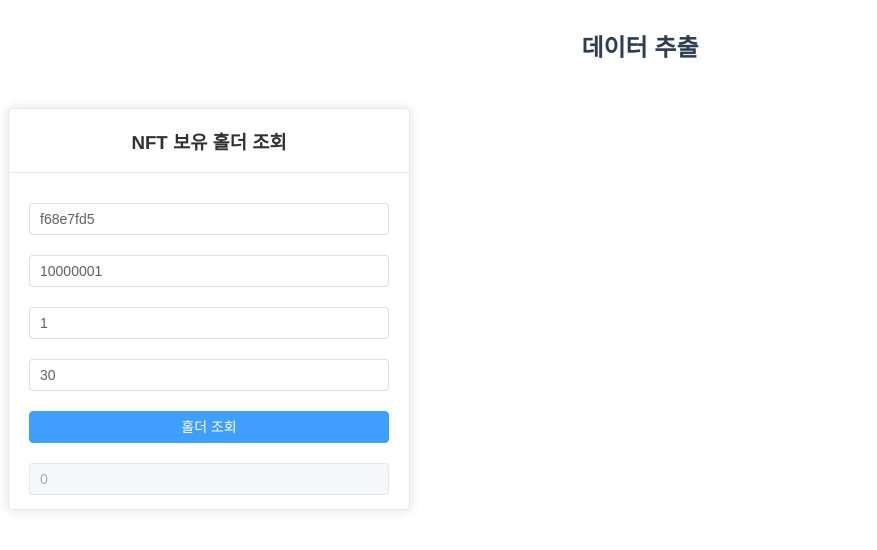
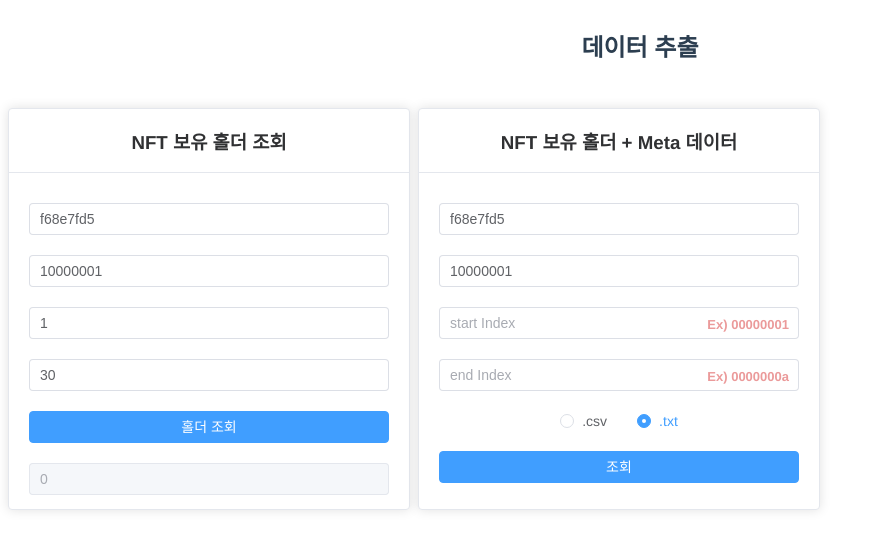
Before and after one commit to wangsungtaek/Cinema, a Vue app: page /exportData in a window 1280 px wide. Shown: the top 550 px of the page, without its empty margins (0-877 px from the left). Built offline with nearby package versions, Linux system fonts and the light colour scheme; no server answers.

Commit message:
Update exportData

```diff
--- a/src/common/js/LBD.js
+++ b/src/common/js/LBD.js
@@ -2,7 +2,7 @@ import api from './myGlobal';
 import axios from "axios";
 import SignatureGenerator from "./lbd/signature";
 import { generateRandomString } from './lbd/randomStr.js';
-import { walletAddress, apiKey, apiSecret } from './lbd/header.js';
+import { walletAddress, walletSecret, apiKey, apiSecret } from './lbd/header.js';
 
 class LBD {
 
@@ -21,7 +21,20 @@ class LBD {
     const headers = this.getHeader(nonce, timestamp, signature);
 
     return await api(path, 'GET', headers);
-  };
+  }
+
+  /*******************************************************************************
+   * FUNCTION 명 : getTxHash()
+   * FUNCTION 기능설명 : Tx Hash 조회
+  *******************************************************************************/
+  async getTxHash(txHash) {
+    const path = `/v2/transactions/${txHash}`;
+
+    const { timestamp, nonce, signature } = await this.getSignature('GET', path);
+    const headers = this.getHeader(nonce, timestamp, signature);
+
+    return await api(path, 'GET', headers);
+  }
 
   /*******************************************************************************
    * FUNCTION 명 : getTransaction()
@@ -151,13 +164,13 @@ class LBD {
    * FUNCTION 명 : getNonFungibleByTokenType()
    * FUNCTION 기능설명 : tokenType으로 NonFungible 조회
   *******************************************************************************/
-   async getNonFungibleByTokenType(contractId, tokenType) {
+   async getNonFungibleByTokenType(contractId, tokenType, query_param) {
     const path = `/v1/item-tokens/${contractId}/non-fungibles/${tokenType}`;
 
-    const { timestamp, nonce, signature } = await this.getSignature('GET', path);
+    const { timestamp, nonce, signature } = await this.getSignature('GET', path, query_param);
     const headers = this.getHeader(nonce, timestamp, signature);
 
-    return await api(path, 'GET', headers);
+    return await api(path, 'GET', headers, query_param);
   }
   /*******************************************************************************
    * FUNCTION 명 : getNonFungibleByTokenIndex()
@@ -293,6 +306,24 @@ class LBD {
     return await api(path, 'GET', headers);
   }
   /*******************************************************************************
+   * FUNCTION 명 : issueNFT()
+   * FUNCTION 기능설명 : NFT 발행
+  *******************************************************************************/
+  async issueNFT(contractId, name, meta) {
+    const path = `/v1/item-tokens/${contractId}/non-fungibles`;
+
+    const body = {
+      'ownerAddress': walletAddress,
+      'ownerSecret': walletSecret,
+      'name': name + '',
+      'meta': meta + ''
+    }
+    const { timestamp, nonce, signature } = await this.getSignature('POST', path, {}, body);
+    const headers = this.getHeader(nonce, timestamp, signature);
+
+    return await api(path, 'POST', headers, null, body);
+  }
+  /*******************************************************************************
    * FUNCTION 명 : mintNFT()
    * FUNCTION 기능설명 : NFT 민팅
   *******************************************************************************/
@@ -300,8 +331,8 @@ class LBD {
     const path = `/v1/item-tokens/${contractId}/non-fungibles/${tokenType}/mint`;
 
     const body = {
-      'ownerAddress': 'tlink186xnynpa2l6d9lhez9rzujdrf6g63t3ltl9874',
-      'ownerSecret': 'ewVaF3WviV6GPET6gmpYG+AzaVDJsbtvcu454mKjoJ8=',
+      'ownerAddress': walletAddress,
+      'ownerSecret': walletSecret,
       'toAddress': toAddress,
       'name': name
     }
@@ -494,13 +525,9 @@ class LBD {
     const body = {
       'updateList': [
         {
-          'tokenType': '10000099',
+          'tokenType': '10000001',
           'tokenIndex': '00000001'
         },
-        {
-          'tokenType': '10000099',
-          'tokenIndex': '00000002'
-        }
       ]
     }
     const { timestamp, nonce, signature } = await this.getSignature('PUT', path, {}, body);
@@ -563,7 +590,8 @@ class LBD {
       'service-api-key': apiKey,
       nonce,
       timestamp,
-      signature
+      signature,
+      'Cache-Control': 'no-cache, private, max-age=0',
     }
   }
 
--- a/src/views/ExportDataView.vue
+++ b/src/views/ExportDataView.vue
@@ -23,10 +23,35 @@
           <el-button type="primary" @click="getHolders" class="customButton">
             홀더 조회
           </el-button>
-          <el-input v-model="currentPage" placeholder="current Page" class="customInput" disabled="true"/>
+          <el-input v-model="currentPage" placeholder="current Page" class="customInput" :disabled=true />
           <!-- <el-button type="primary" @click="getHolders_2" class="customButton">
             홀더 조회-2
           </el-button> -->
+        </el-card>
+
+        <!-- Contract ID, Token Type으로 홀더 조회 -->
+        <el-card class="box-card customCard" style="height: 400px; position: relative;">
+          <template #header>
+            <div class="card-header">
+              <h3 style="margin: 0px" >NFT 보유 홀더 + Meta 데이터</h3>
+            </div>
+          </template>
+          <el-input v-model="contractId" placeholder="contractId" class="customInput"/>
+          <el-input v-model="tokenType" placeholder="tokenType" class="customInput"/>
+          <el-input v-model="startIndex" placeholder="start Index" class="customInput" maxlength="8"/>
+          <span class="exStyle" style="bottom: 177px;">Ex) 00000001</span>
+          <el-input v-model="endIndex" placeholder="end Index" class="customInput" maxlength="8"/>
+          <span class="exStyle" style="bottom: 125px;">Ex) 0000000a</span>
+          <div></div>
+          <div class="mb-2 flex items-center text-sm">
+            <el-radio-group v-model="format" class="ml-4">
+              <el-radio label="csv" size="large">.csv</el-radio>
+              <el-radio label="txt" size="large">.txt</el-radio>
+            </el-radio-group>
+          </div>
+          <el-button type="primary" @click="getNftHolderByTokenType(contractId, tokenType, startIndex, endIndex)" class="customButton">
+            조회
+          </el-button>
         </el-card>
       </el-space>
 
@@ -46,7 +71,10 @@ export default {
       lbd: {},
       fromPage: '1',
       toPage: '30',
-      currentPage: '0'
+      currentPage: '0',
+      startIndex: '',
+      endIndex: '',
+      format: 'txt'
     }
   },
 
@@ -123,7 +151,68 @@ export default {
       }
     },
 
-    downloadCSV(csv, filename) {
+    async getNftHolderByTokenType(contractId, tokenType, startIndex, endIndex) {
+
+      // 반복 횟수
+      let startNum = parseInt(startIndex, 16);
+      let endNum = parseInt(endIndex, 16);
+
+      if(!contractId || !tokenType || !startIndex || !endIndex) {
+        alert(`Input value is missing.Please enter a value.`);
+        return;
+      }
+
+      if(startNum > endNum) {
+        alert(`StartIndex cannot be greater than EndIndex.`);
+        return;
+      }
+
+      const exportData = await this.getHolderAndMetaData(contractId, tokenType, startNum, endNum);
+      if(exportData.length > 1) {
+        this.downloadCSV(exportData.join("\n"), contractId);
+      }
+    },
+
+    async getHolderAndMetaData(contractId, tokenType, startNum, endNum) {
+
+      const arrayIndex = [];
+      const arrayHoder = [];
+      const arrayInfo = [];
+
+      for(let i = startNum; i <= endNum; i++) {
+        try {
+          let tokenIndex = i.toString(16).padStart(8, '0');
+          const hoder = await this.lbd.getNonFungibleHolderByIndex(contractId, tokenType, tokenIndex);
+          const info = await this.lbd.getNonFungibleByTokenIndex(contractId, tokenType, tokenIndex);
+
+          arrayIndex.push(tokenIndex);
+          arrayHoder.push(hoder?.responseData?.walletAddress);
+          arrayInfo.push(info?.responseData?.meta);
+        } catch {
+          alert(`An error occurred while requesting index number "${i}".`);
+          break;
+        }
+      }
+
+      let row = [];
+      let csv = [];
+
+      row.push("token type", "token index", "address", "meta")
+      csv.push(row.join(","));
+
+      for(let i = 0; i < arrayIndex.length; i++) {
+        row = [];
+        row.push(tokenType, arrayIndex[i], arrayHoder[i], arrayInfo[i])
+        csv.push(row.join(","));
+      }
+
+      return csv;
+    },
+
+    downloadCSV(csv, contractId) {
+      const nowDate = new Date();
+      const fileName = `${nowDate.getFullYear()}${nowDate.getMonth()+1}${nowDate.getDate()}_${nowDate.getHours()}${nowDate.getMinutes()}${nowDate.getSeconds()}_${contractId}`;
+
       let csvFile;
       let downloadLink;
 
@@ -131,9 +220,9 @@ export default {
       // const BOM = "\uFEFF";
       // csv = BOM + csv;
 
-      csvFile = new Blob([csv], { type: "text;" });
+      csvFile = new Blob([csv], { type: `${(this.format == 'txt') ? 'text;charset=utf-8' : 'text/csv;charset=utf-8' }` });
       downloadLink = document.createElement("a");
-      downloadLink.download = filename;
+      downloadLink.download = fileName;
       downloadLink.href = window.URL.createObjectURL(csvFile);
       downloadLink.style.display = "none";
       document.body.appendChild(downloadLink);
@@ -144,5 +233,12 @@ export default {
 </script>
 
 <style>
-
+.exStyle {
+  font-size: 13px;
+  color: #eb9a9a;
+  font-weight: bold;
+  text-align: right;
+  position: absolute;
+  right: 30px;
+}
 </style>
--- a/src/views/LoginView.vue
+++ b/src/views/LoginView.vue
@@ -32,7 +32,8 @@ export default {
     },
 
     dosiWalletLogin() {
-      location.href="https://dosi-wallet.line-apps-beta.com/auth/login?returnUri=http%3A%2F%2F127.0.0.1%3A8080%2Fmain"
+      location.href="https://dosi-members.line-apps-beta.com/api/v1/auth/login/login-bridge?mode=OAUTH&channelId=pgp_jT6IDWPBQYmWqy7T&scope=profile%20email&returnUri=http%3A%2F%2Flocalhost%3A8080%2Fmain"
+      // location.href="https://dosi-members.line-apps-alpha.com/api/v1/auth/login/login-bridge?mode=OAUTH&channelId=yOTNDbqmomqZLK3Fk30j&scope=profile%20email&returnUri=https%3A%2F%2Fdosi-game.line-apps-alpha.com%2Fauth%2Flogin%2Foauth%2Fcode1"
     }
   }
 }
--- a/src/views/MainView.vue
+++ b/src/views/MainView.vue
@@ -19,6 +19,19 @@
               서버 시간 확인
             </el-button>
             <el-input v-model="serverTime" disabled placeholder="Server Time" class="customInput"/>
+        </el-card>
+
+        <!-- Tx Hash 확인 -->
+        <el-card class="box-card customCard">
+          <template #header>
+            <div class="card-header">
+              <h3 style="margin: 0px" >Tx Hash 조회</h3>
+            </div>
+          </template>
+            <el-input v-model="txHash" placeholder="txHash" class="customInput"/>
+            <el-button type="primary" @click="getTxHash" class="customButton">
+              Tx Hash 확인
+            </el-button>
         </el-card>
 
         <!-- 서비스 토큰 프록시 상태 확인 -->
@@ -249,6 +262,22 @@
           </el-button>
         </el-card>
 
+        <!-- NFT Issue -->
+        <el-card class="box-card customCard">
+          <template #header>
+            <div class="card-header">
+              <h3 style="margin: 0px" >NFT Issue</h3>
+            </div>
+          </template>
+          <el-input v-model="nft.contractId" placeholder="contractId" class="customInput"/>
+          <el-input v-model="nft.name" placeholder="name" class="customInput"/>
+          <el-input v-model="nft.meta" placeholder="meta" class="customInput"/>
+
+          <el-button type="primary" @click="issueNFT" class="customButton">
+            NFT Issue
+          </el-button>
+        </el-card>
+
       </el-space>
 
     </el-container>
@@ -266,6 +295,7 @@ export default {
     return {
       lbd: {},
       serverTime: '',
+      txHash: '',
       serviceTokenProxy: {
         uid: '',
         contractId: '',
@@ -289,7 +319,7 @@ export default {
         name: '',
         userId: '',
         requestId: ''
-      }
+      },
     }
   },
 
@@ -305,6 +335,11 @@ export default {
       const response = await this.lbd.getTime();
       console.log(response);
       this.serverTime = response?.responseTime;
+    },
+    // 해시 조회
+    async getTxHash() {
+      const response = await this.lbd.getTxHash(this.txHash);
+      console.log(response);
     },
 
     async testAPI() {
@@ -478,7 +513,7 @@ export default {
       const tokenType = this.nft.tokenType;
 
       let isEnd = true;
-      let number = 1;
+      let number = 488;
       let tokenIndex = '';
 
       let csv = [];
@@ -491,13 +526,13 @@ export default {
         try {
           tokenIndex = number.toString(16).padStart(8, '0');
           const hoder = await this.lbd.getNonFungibleHolderByIndex(contractId, tokenType, tokenIndex);
-          // const info = await this.lbd.getNonFungibleByTokenIndex(contractId, tokenType, tokenIndex);
-          // console.log(info);
+          const info = await this.lbd.getNonFungibleByTokenIndex(contractId, tokenType, tokenIndex);
+          console.log(info);
           console.log(tokenIndex);
 
           arrayIndex.push(tokenIndex);
           arrayHoder.push(hoder.responseData.walletAddress);
-          // arrayMeta.push(info.responseData.meta);
+          arrayMeta.push(info.responseData.meta);
 
           number++;
         } catch {
@@ -509,10 +544,10 @@ export default {
       // console.log(arrayMeta);
       console.log(arrayHoder);
       row.push(
-        "token type",
+        // "token type",
         "token index",
         "address",
-        // "meta"
+        "meta"
       )
 
       csv.push(row.join(","));
@@ -521,10 +556,10 @@ export default {
       for(let i=0; i < arrayIndex.length; i++) {
         row = [];
         row.push(
-          tokenType,
+          // tokenType,
           arrayIndex[i],
           arrayHoder[i],
-          // arrayMeta[i]
+          arrayMeta[i]
         )
         csv.push(row.join(","));
       }
@@ -650,6 +685,16 @@ export default {
     async connectDosiWallet() {
 
     },
+    async issueNFT() {
+      const contractId = this.nft.contractId;
+      const name = this.nft.name;
+      const meta = this.nft.meta;
+
+      for(let i=0; i<200; i++) {
+        const response = await this.lbd.issueNFT(contractId, name, meta);
+        console.log(response);
+      }
+    }
 
   }
 }
--- a/vue.config.js
+++ b/vue.config.js
@@ -11,6 +11,7 @@ module.exports = defineConfig({
   },
 
   devServer: {
+    // proxy: 'https://api.blockchain.line-beta.me'
     proxy: 'https://api.blockchain.line.me'
     // proxy: 'https://explorer.blockchain.line.me'
   },
```
